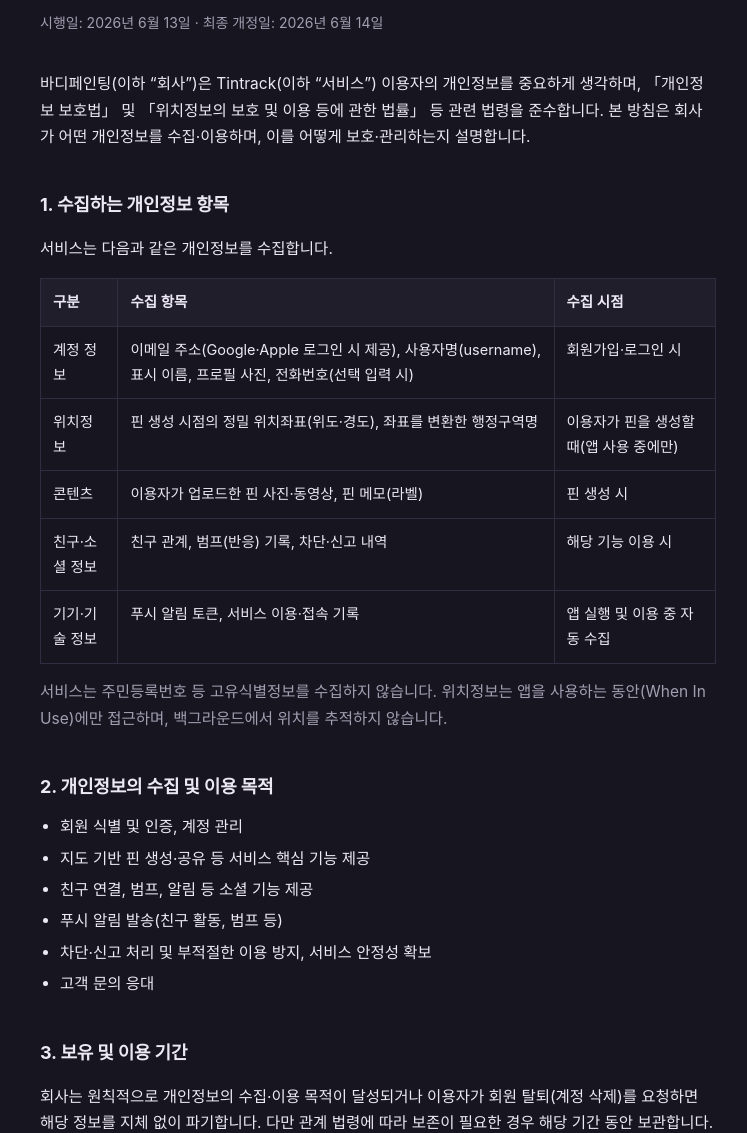
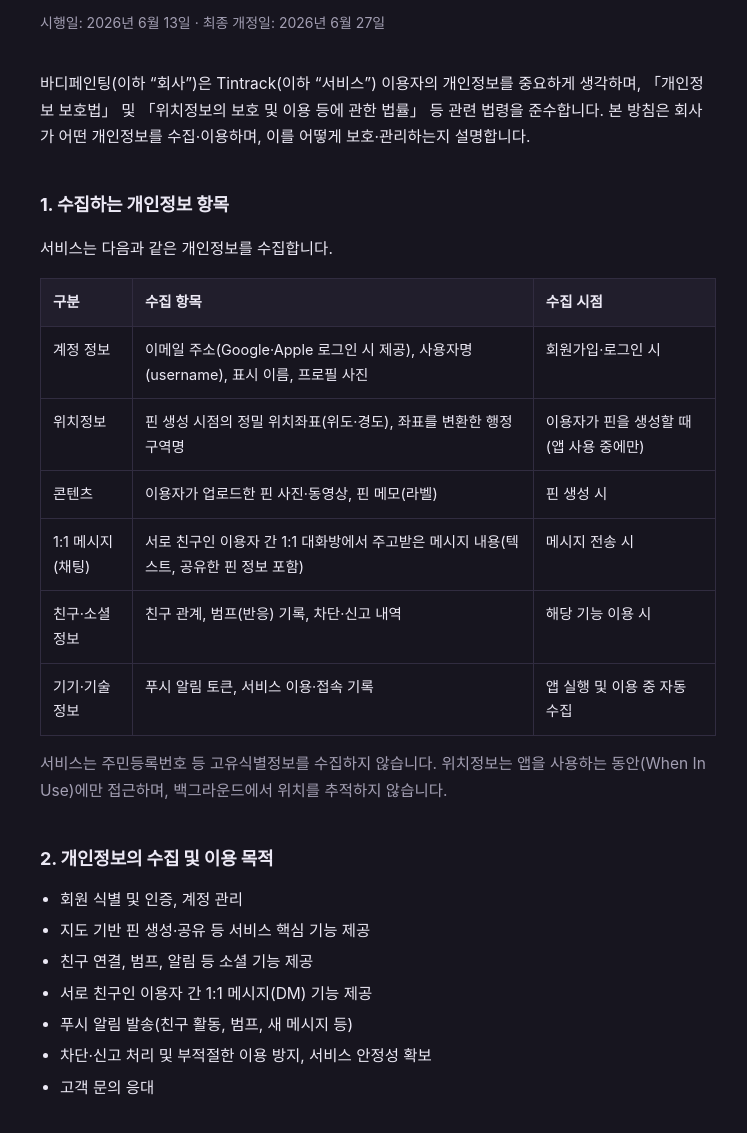
Before and after one commit to chanyoung11/tintrack-site, a plain HTML site: page privacy.html in a window 1280 px wide. Shown: the part 167-1300 px from the top of the page, without its empty margins (262-1009 px from the left). Drawn offline with Linux system fonts and the light colour scheme.

Commit message:
privacy: 1:1 메시지(채팅) 수집·이용·보유·공유범위 반영 + 전화번호 오기재 삭제
v1 채팅(DM) 추가에 따라 수집항목/이용목적/보유기간/핀 공개범위(DM 공유)
업데이트. 미수집인 전화번호 문구 삭제(코드 감사 확정). Kakao 역지오코딩은
기존 처리위탁 표 유지. 최종 개정일 2026-06-27.

```diff
--- a/privacy.html
+++ b/privacy.html
@@ -15,7 +15,7 @@
   </header>
 
   <h1>개인정보처리방침</h1>
-  <p class="updated">시행일: 2026년 6월 13일 · 최종 개정일: 2026년 6월 14일</p>
+  <p class="updated">시행일: 2026년 6월 13일 · 최종 개정일: 2026년 6월 27일</p>
 
   <p>바디페인팅(이하 “회사”)은 Tintrack(이하 “서비스”) 이용자의 개인정보를 중요하게
   생각하며, 「개인정보 보호법」 및 「위치정보의 보호 및 이용 등에 관한 법률」 등 관련
@@ -32,7 +32,7 @@
       <tr>
         <td>계정 정보</td>
         <td>이메일 주소(Google·Apple 로그인 시 제공), 사용자명(username), 표시 이름,
-        프로필 사진, 전화번호(선택 입력 시)</td>
+        프로필 사진</td>
         <td>회원가입·로그인 시</td>
       </tr>
       <tr>
@@ -44,6 +44,11 @@
         <td>콘텐츠</td>
         <td>이용자가 업로드한 핀 사진·동영상, 핀 메모(라벨)</td>
         <td>핀 생성 시</td>
+      </tr>
+      <tr>
+        <td>1:1 메시지(채팅)</td>
+        <td>서로 친구인 이용자 간 1:1 대화방에서 주고받은 메시지 내용(텍스트, 공유한 핀 정보 포함)</td>
+        <td>메시지 전송 시</td>
       </tr>
       <tr>
         <td>친구·소셜 정보</td>
@@ -65,7 +70,8 @@
     <li>회원 식별 및 인증, 계정 관리</li>
     <li>지도 기반 핀 생성·공유 등 서비스 핵심 기능 제공</li>
     <li>친구 연결, 범프, 알림 등 소셜 기능 제공</li>
-    <li>푸시 알림 발송(친구 활동, 범프 등)</li>
+    <li>서로 친구인 이용자 간 1:1 메시지(DM) 기능 제공</li>
+    <li>푸시 알림 발송(친구 활동, 범프, 새 메시지 등)</li>
     <li>차단·신고 처리 및 부적절한 이용 방지, 서비스 안정성 확보</li>
     <li>고객 문의 응대</li>
   </ul>
@@ -77,6 +83,7 @@
   <ul>
     <li>계정 및 프로필 정보: 회원 탈퇴 시까지</li>
     <li>핀·콘텐츠·위치정보: 이용자가 해당 핀을 삭제하거나 회원 탈퇴 시까지</li>
+    <li>1:1 메시지(채팅) 내용: 회원 탈퇴 또는 대화방 삭제 시까지(전송된 메시지는 수정·삭제되지 않고 보관)</li>
     <li>차단·신고 기록: 처리 완료 후 분쟁 대응에 필요한 기간</li>
   </ul>
   <p>회사는 상법, 「전자상거래 등에서의 소비자보호에 관한 법률」, 「통신비밀보호법」 등
@@ -135,6 +142,9 @@
   <p>이용자가 생성한 핀은 기본적으로 “친구 공개(서로 친구인 이용자에게만 표시)”로
   설정되며, 이용자는 각 핀을 “나만 보기(비공개)”로 변경할 수 있습니다. 비공개 핀은
   본인에게만 표시됩니다.</p>
+  <p>이용자가 1:1 대화(DM)에서 핀을 공유하는 경우, 해당 핀의 정보(장소명·위치 등)는
+  대화 상대방에게 표시됩니다. “친구 공개” 핀만 대화에서 공유할 수 있으며, “나만 보기(비공개)”
+  핀은 공유되지 않습니다.</p>
 
   <h2>7. 이용자의 권리와 행사 방법</h2>
   <p>이용자는 언제든지 자신의 개인정보를 열람·정정할 수 있으며, 다음 방법으로 권리를
```
